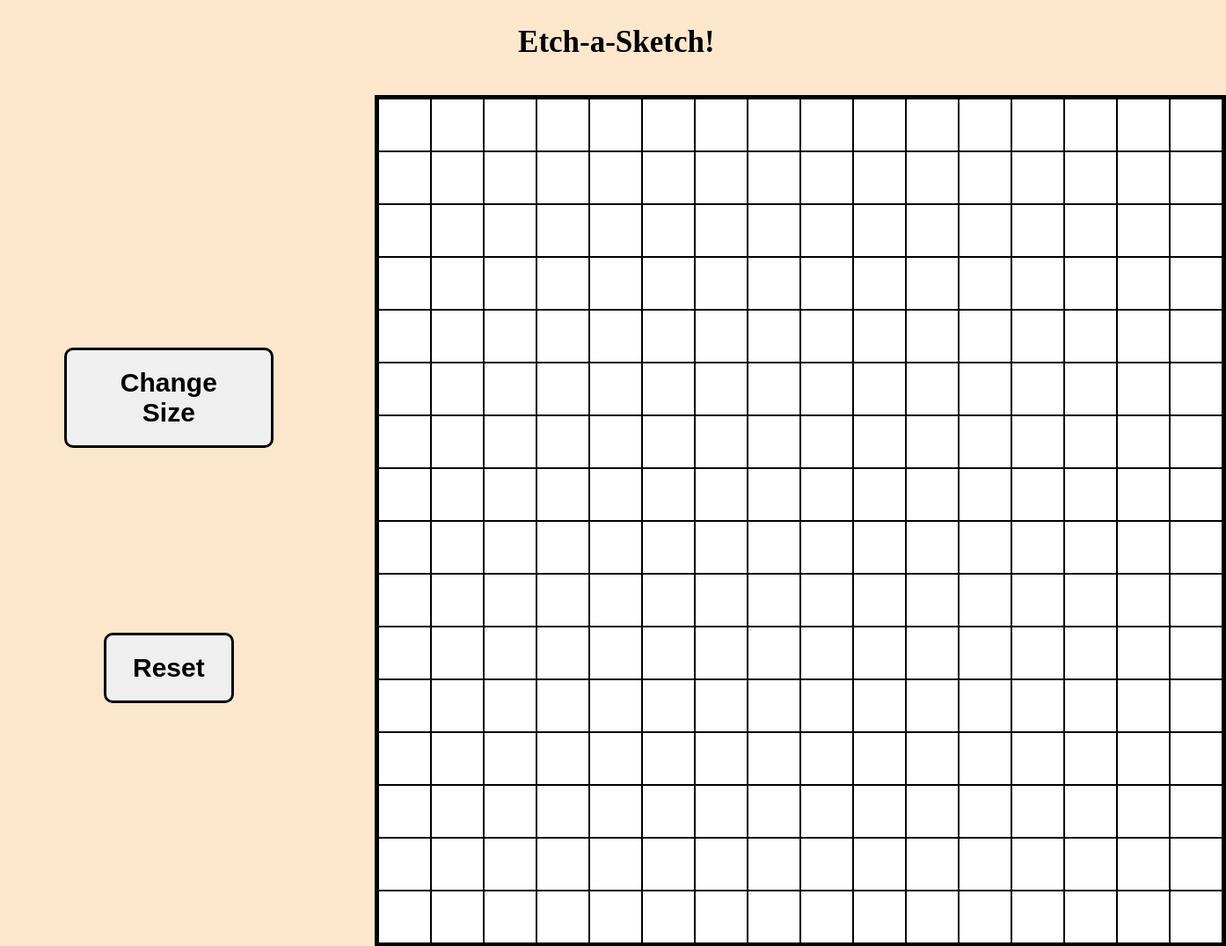
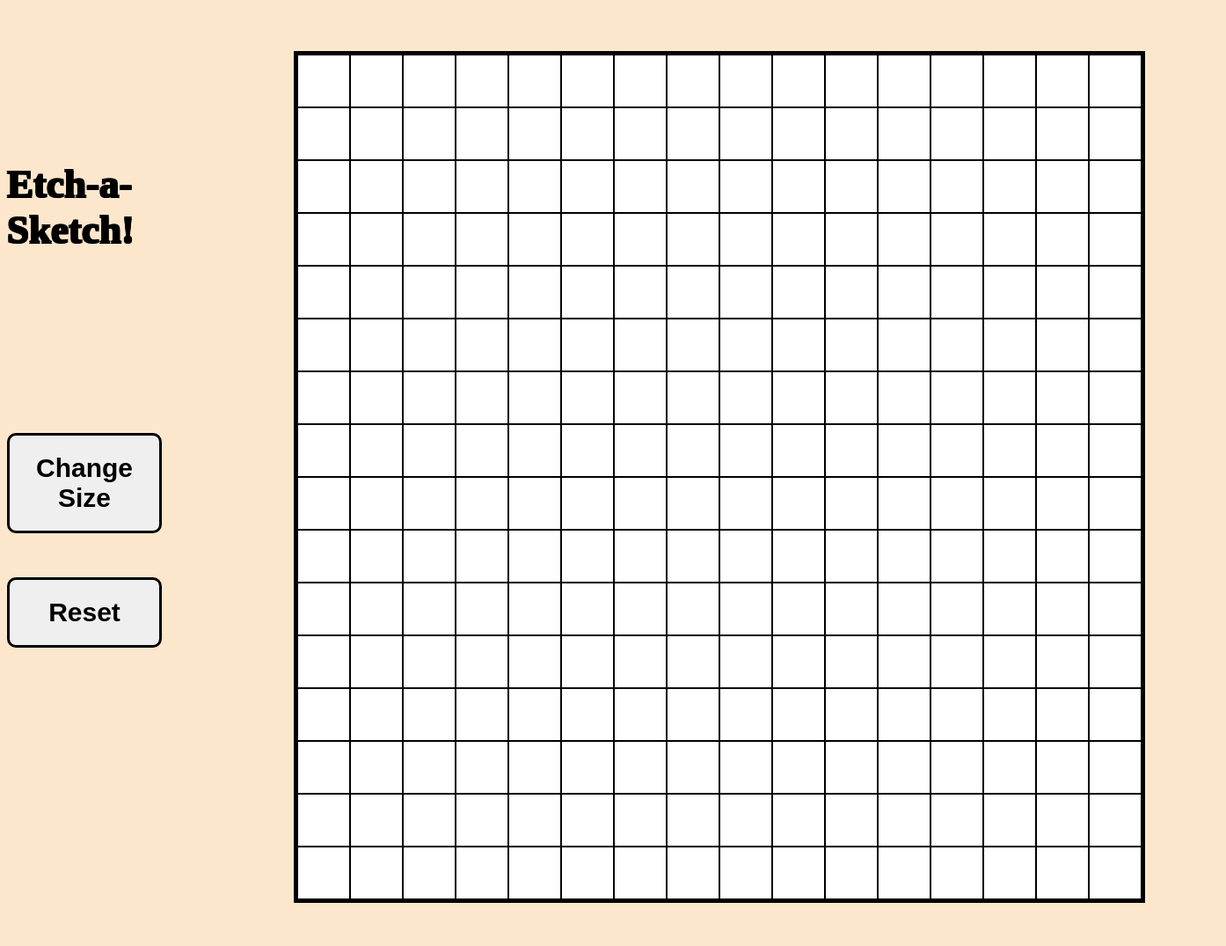
Before and after one commit to LucaDeeken/Etch-a-Sketch, a plain HTML site: page index.html in a window 1280 px wide. Shown: the top 1075 px of the page at 88% size, 1394 px wide, since content can reach past the window. Drawn offline with Linux system fonts and the light colour scheme.

Commit message:
edit layout

```diff
--- a/script.js
+++ b/script.js
@@ -4,27 +4,28 @@ body.style.cssText = "display:flex; flex-wrap: wrap; justify-content: center; fl
 
 const title = document.createElement("div");
 title.textContent= "Etch-a-Sketch!";
-title.style.cssText = "display: flex; font-size:35px; margin: 40px; margin-top: 20px; justify-content: center; font-weight: bold";
+title.style.cssText = "display: flex; font-size:45px; margin: auto; margin-top: 175px; justify-content: center; font-weight: bold";
+title.classList.add("title");
 
 const div2 = document.createElement("div");
-div2.style.cssText = "display:flex; justify-content: center; gap: 50px";
+div2.style.cssText = "display:flex; justify-content: center; gap: 150px";
 
 const div3 = document.createElement("div");
-div3.style.cssText = "display: flex; flex-direction: column; justify-content: center; gap: 200px";
+div3.style.cssText = "display: flex; flex-direction: column; justify-content: center; gap: 50px";
 
 const fieldBox = document.querySelector(".test");
-fieldBox.style.cssText = "display: flex;flex-wrap: wrap; min-width:960px; max-width:960px; max-height:960px; min-height: 960px; margin: 0px; border: solid black 4px";
+fieldBox.style.cssText = "display: flex;flex-wrap: wrap; min-width:960px; max-width:960px; max-height:960px; min-height: 960px; margin-top: 50px; border: solid black 4px";
 
 const button = document.createElement("button");
-button.style.cssText = "font-size:30px; margin-top: 10px; margin-right: 65px; margin-left:65px; padding: 30px; padding-top:20px; padding-bottom: 20px; font-weight: bold; border: solid black 3px; border-radius: 10px";
+button.style.cssText = "font-size:30px; margin-top: 155px; padding: 30px; padding-top:20px; padding-bottom: 20px; font-weight: bold; border: solid black 3px; border-radius: 10px";
 button.textContent = "Change Size";
 
 const reset = document.createElement("button");
-reset.style.cssText = "font-size:30px; margin-top: 10px; margin-right: 110px; margin-left:110px; padding: 30px; padding-top:20px; padding-bottom: 20px; font-weight: bold; border: solid black 3px; border-radius: 10px";
+reset.style.cssText = "font-size:30px; margin-bottom: 500px; padding: 30px; padding-top:20px; padding-bottom: 20px; font-weight: bold; border: solid black 3px; border-radius: 10px";
 reset.textContent = "Reset";
 
-body.appendChild(title);
-body.appendChild(div2)
+div3.appendChild(title);
+body.appendChild(div2);
 div2.appendChild(div3);
 div2.appendChild(fieldBox);
 div3.appendChild(button);
--- a/style.css
+++ b/style.css
@@ -17,3 +17,13 @@
     background-color: rgb(253, 231, 204);
 
   }
+
+ .title {
+
+    text-shadow:
+    1px 1px 0 #000,   /* Horizontale Verschiebung, vertikale Verschiebung, Unschärfe, Farbe */
+    -1px -1px 0 #000, /* Horizontale Verschiebung, vertikale Verschiebung, Unschärfe, Farbe */
+    1px -1px 0 #000,  /* Horizontale Verschiebung, vertikale Verschiebung, Unschärfe, Farbe */
+    -1px 1px 0 #000;
+
+ }
```
